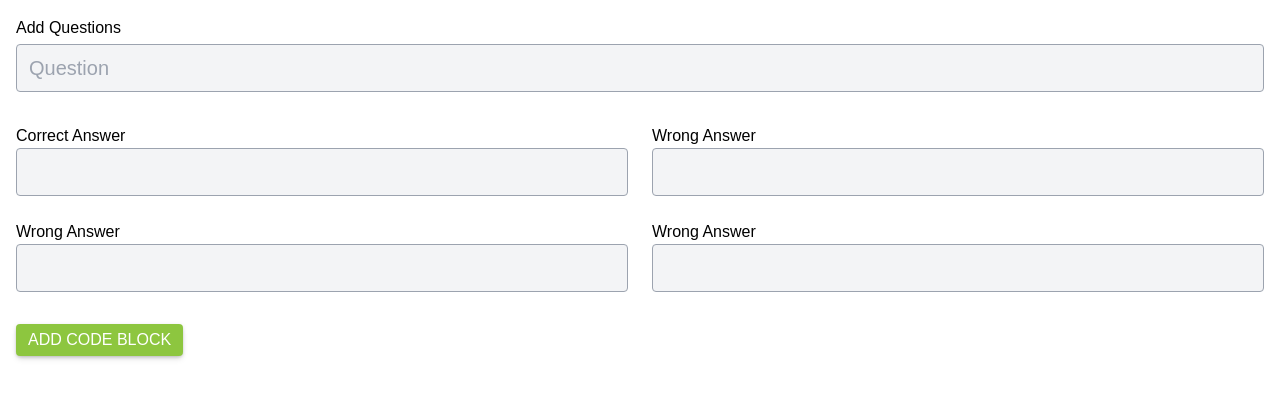
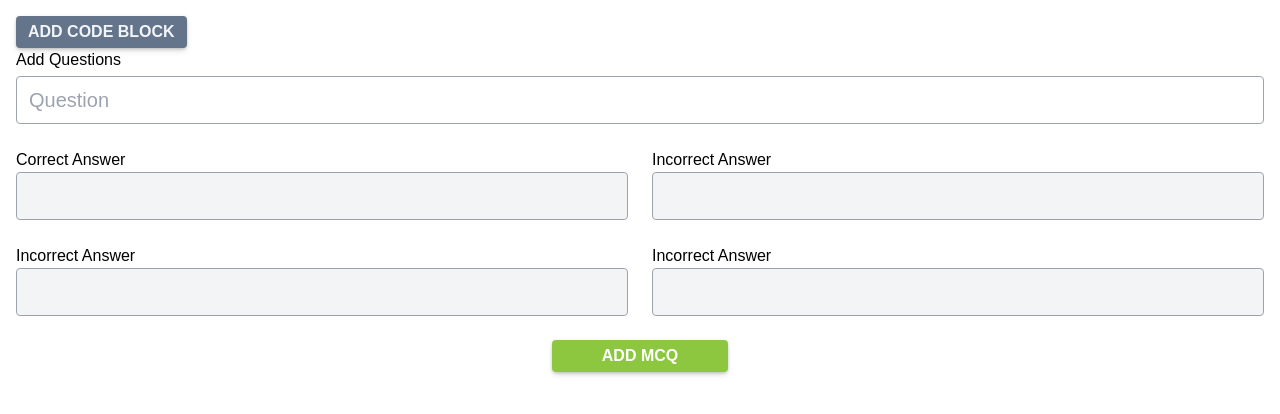
Before and after one commit to shehza-d/smit-quiz-app, a React (Create React App) app: page /admin in a window 1280 px wide. Shown: the top 414 px of the page. Built offline with nearby package versions, Linux system fonts and the light colour scheme.

Commit message:
questions showing on page

```diff
--- a/package.json
+++ b/package.json
@@ -14,13 +14,17 @@
     "eject": "react-scripts eject"
   },
   "dependencies": {
+    "@hookform/resolvers": "^3.3.4",
     "axios": "^1.6.8",
     "react": "^18.2.0",
     "react-code-block": "^1.0.0",
     "react-dom": "^18.2.0",
+    "react-hook-form": "^7.51.3",
     "react-router-dom": "^6.15.0",
     "react-scripts": "5.0.1",
-    "web-vitals": "^2.1.4"
+    "tailwind-merge": "^2.3.0",
+    "web-vitals": "^2.1.4",
+    "zod": "^3.23.0"
   },
   "devDependencies": {
     "@testing-library/jest-dom": "^5.17.0",
--- a/src/components/utils/CodeForm.tsx
+++ b/src/components/admin/CodeForm.tsx
@@ -1,8 +1,10 @@
 import { useState, useContext } from "react";
 import axios from "axios";
+import Button from "../ui/Button";
 // import { GlobalContext } from "../../context/context";
 // import useDoc from "../../hooks/useDoc";
-import Button from "../ui/Button";
+import type { Dispatch, SetStateAction } from "react";
+import { IMcq } from "../../types";
 
 const supportedLanguage = [
   "html",
@@ -18,7 +20,14 @@ const supportedLanguage = [
   "python",
 ];
 
-export default function CodeForm({ onClose }: any) {
+interface IProps {
+  setMCQs: Dispatch<SetStateAction<IMcq[]>>;
+  setShowCodeBlockFormModel: Dispatch<SetStateAction<boolean>>;
+}
+
+export default function CodeForm(Props: IProps) {
+  const { setMCQs, setShowCodeBlockFormModel } = Props;
+
   //   const { state, dispatch } = useContext(GlobalContext);
   //   const { postCode, isLoading } = useDoc();
   const [codeTitle, setCodeTitle] = useState("");
@@ -50,7 +59,7 @@ export default function CodeForm({ onClose }: any) {
       contentType: "code",
     };
     // postCode(data);
-    onClose();
+    // onClose();
   };
 
   //   const bg_c = useColorModeValue("blackAlpha.100", "whiteAlpha.100");
@@ -100,7 +109,8 @@ export default function CodeForm({ onClose }: any) {
         <div>
           <Button
             type="submit"
-            //   isLoading={isLoading}
+            // isLoading={isLoading}
+            onClick={() => setShowCodeBlockFormModel(false)}
           >
             Add Code
           </Button>
--- /dev/null
+++ b/src/components/admin/McqForm.tsx
@@ -0,0 +1,113 @@
+import Button from "../ui/Button";
+import { useForm } from "react-hook-form";
+import { IMcq } from "../../types";
+import type { Dispatch, SetStateAction } from "react";
+import { zodResolver } from "@hookform/resolvers/zod";
+import { mcqFormSchema, McqFormSchemaType } from "../../utils/zodValidation";
+
+interface IProps {
+  setMCQs: Dispatch<SetStateAction<IMcq[]>>;
+}
+
+export default function McqForm(Props: IProps) {
+  const { setMCQs } = Props;
+
+  const {
+    register,
+    handleSubmit,
+    formState: { errors },
+  } = useForm<McqFormSchemaType>({
+    mode: "onTouched",
+    resolver: zodResolver(mcqFormSchema),
+  });
+
+  const onFormSubmit = (data: McqFormSchemaType) => {
+    console.log("🚀 ~ onFormSubmit ~ data:", data);
+    setMCQs((perv) => [
+      ...perv,
+      {
+        ...data,
+        incorrect_answers: [
+          data.incorrect_answer1,
+          data.incorrect_answer2,
+          data.incorrect_answer3,
+        ],
+        id: crypto.randomUUID(),
+      },
+    ]);
+    // setProjectModal(false);
+  };
+
+  console.log(errors ? errors : "");
+  return (
+    <form onSubmit={handleSubmit(onFormSubmit)}>
+      <input
+        id="question"
+        {...register("question")}
+        required={true}
+        type="text"
+        placeholder="Question"
+        className={`my-4 mb-2 mt-1 block h-12 w-full border p-3 ${
+          false //errors
+            ? "border-red-400 ring-red-500"
+            : "focus:border-primary focus:ring-primary"
+        } "bg-gray-100 rounded border-gray-400 outline-none focus:ring-2 md:text-xl`}
+      />
+
+      {/* <Button
+        onClick={() => setShowCodeBlockFormModel(!showCodeBlockFormModel)}
+        className="bg-slate-500 text-slate-100"
+      >
+        Add Code Block
+      </Button> */}
+
+      <div className="my-6 grid grid-cols-2 gap-6">
+        <div className="flex flex-col">
+          Correct Answer
+          <input
+            //    id="correct_answer"
+            {...register("correct_answer")}
+            required={true}
+            type="text"
+            className="h-12 w-full rounded border border-gray-400 bg-gray-100 p-3 outline-none focus:border-primary focus:ring-2 focus:ring-primary md:text-xl"
+          />
+        </div>
+        <div className="flex flex-col">
+          Incorrect Answer
+          <input
+            id="incorrect_answer1"
+            {...register("incorrect_answer1")}
+            type="text"
+            className="h-12 w-full rounded border border-gray-400 bg-gray-100 p-3 outline-none focus:border-primary focus:ring-2 focus:ring-primary md:text-xl"
+          />
+        </div>
+        <div className="flex flex-col">
+          Incorrect Answer
+          <input
+            id="incorrect_answer2"
+            {...register("incorrect_answer2")}
+            type="text"
+            className="h-12 w-full rounded border border-gray-400 bg-gray-100 p-3 outline-none focus:border-primary focus:ring-2 focus:ring-primary md:text-xl"
+          />
+        </div>
+        <div className="flex flex-col">
+          Incorrect Answer
+          <input
+            id="incorrect_answer3"
+            {...register("incorrect_answer3")}
+            type="text"
+            className="h-12 w-full rounded border border-gray-400 bg-gray-100 p-3 outline-none focus:border-primary focus:ring-2 focus:ring-primary md:text-xl"
+          />
+        </div>
+      </div>
+
+      <Button
+        type="submit"
+        // onClick={() => setShowCodeBlockFormModel(!showCodeBlockFormModel)}
+        className="mx-auto w-44"
+      >
+        Add MCQ
+      </Button>
+    </form>
+  );
+}
--- a/src/components/ui/Button.tsx
+++ b/src/components/ui/Button.tsx
@@ -1,9 +1,8 @@
-interface IProps {
-  children: React.ReactNode;
-  className?: string;
-  href?: string;
-  onClick?: () => void;
-  type?: "button" | "reset" | "submit";
+import { twMerge } from "tailwind-merge";
+
+type ButtonProps = React.ButtonHTMLAttributes<HTMLButtonElement>;
+
+interface IProps extends ButtonProps {
   isLoading?: boolean;
 }
 
@@ -13,7 +12,11 @@ export default function Button(Props: IProps) {
     <button
       // href={href||'#'}
       onClick={onClick ? onClick : () => {}}
-      className={`${className} center rounded bg-primary px-3 py-1 font-semibold uppercase text-white shadow-md drop-shadow hover:shadow-xl hover:drop-shadow-xl`}
+      className={twMerge(
+        // twMerge ensures the props classes will be applied and below classes will be overridden
+        `center rounded bg-primary px-3 py-1 font-semibold uppercase text-white shadow-md drop-shadow hover:shadow-xl hover:drop-shadow-xl`,
+        className
+      )}
       type={type || "button"}
     >
       {!isLoading ? children : "Loading..."}
--- a/src/components/ui/Model.tsx
+++ b/src/components/ui/Model.tsx
@@ -1,7 +1,8 @@
+import type { Dispatch, SetStateAction } from "react";
+
 interface IProps {
   children: React.ReactNode;
-  //   showModal: boolean;
-  setShowModal: any; //Dispatch<SetStateAction<boolean>>;
+  setShowModal: Dispatch<SetStateAction<boolean>>;
 }
 
 export default function Model({ children, setShowModal }: IProps) {
--- a/src/pages/Admin.tsx
+++ b/src/pages/Admin.tsx
@@ -1,11 +1,15 @@
 // New Quiz Questions will be added here
 import { useState } from "react";
 import Model from "../components/ui/Model";
-import CodeForm from "../components/utils/CodeForm";
+import CodeForm from "../components/admin/CodeForm";
 import Button from "../components/ui/Button";
+import { IMcq } from "../types";
+import McqForm from "../components/admin/McqForm";
 
 export default function Admin() {
   const [showCodeBlockFormModel, setShowCodeBlockFormModel] = useState(false);
+  const [MCQs, setMCQs] = useState<IMcq[]>([]);
+  console.log("🚀 ~ Admin ~ MCQs:", MCQs);
 
   return (
     <div>
@@ -14,56 +18,35 @@ export default function Admin() {
           // showModal={showCodeBlockFormModel}
           setShowModal={setShowCodeBlockFormModel}
         >
-          <CodeForm />
+          <CodeForm
+            setMCQs={setMCQs}
+            setShowCodeBlockFormModel={setShowCodeBlockFormModel}
+          />
         </Model>
       )}
-      <h3>Add Questions</h3>
-      <input
-        type="text"
-        placeholder="Question"
-        className={`block h-12 w-full border border-gray-400 bg-gray-100 p-3 ${
-          false //errors
-            ? "border-red-400 ring-red-500"
-            : "focus:border-primary focus:ring-primary"
-        } "mb-2 mt-1 rounded outline-none focus:ring-2 md:text-xl`}
-      />
-
-      <div className="my-8 grid grid-cols-2 gap-6">
-        <div className="flex flex-col">
-          Correct Answer
-          <input
-            type="text"
-            className="h-12 w-full rounded border border-gray-400 bg-gray-100 p-3 outline-none focus:border-primary focus:ring-2 focus:ring-primary md:text-xl"
-          />
-        </div>
-        <div className="flex flex-col">
-          Wrong Answer
-          <input
-            type="text"
-            className="h-12 w-full rounded border border-gray-400 bg-gray-100 p-3 outline-none focus:border-primary focus:ring-2 focus:ring-primary md:text-xl"
-          />
-        </div>
-        <div className="flex flex-col">
-          Wrong Answer
-          <input
-            type="text"
-            className="h-12 w-full rounded border border-gray-400 bg-gray-100 p-3 outline-none focus:border-primary focus:ring-2 focus:ring-primary md:text-xl"
-          />
-        </div>
-        <div className="flex flex-col">
-          Wrong Answer
-          <input
-            type="text"
-            className="h-12 w-full rounded border border-gray-400 bg-gray-100 p-3 outline-none focus:border-primary focus:ring-2 focus:ring-primary md:text-xl"
-          />
-        </div>
-      </div>
       <Button
         onClick={() => setShowCodeBlockFormModel(!showCodeBlockFormModel)}
-        className="button"
+        className="bg-slate-500 text-slate-100"
       >
         Add Code Block
       </Button>
+
+      <h3>Add Questions</h3>
+      <McqForm setMCQs={setMCQs} />
+
+      <div className="list">
+        {MCQs?.map((mcq) => (
+          <div key={mcq.id}>
+            Q. {mcq.question} <br />
+            Options 1. {mcq.correct_answer} <br />
+            {mcq.incorrect_answers?.map((item, i) => (
+              <>
+                Options {i + 2}. {item} <br />
+              </>
+            ))}
+          </div>
+        ))}
+      </div>
     </div>
   );
 }
--- /dev/null
+++ b/src/utils/zodValidation.ts
@@ -0,0 +1,43 @@
+import { z } from "zod";
+
+const emailRegex = /^[A-Za-z0-9._%+-]+@[A-Za-z0-9.-]+\.[A-Za-z]{2,}$/;
+const otpRegex = /^\d{6}$/;
+const regNoRegex = /^\d{1,9}$/;
+const cnicRegex = /^\d{13}$/;
+
+export const mcqFormSchema = z.object({
+  question: z.string().min(3).max(300),
+  correct_answer: z.string().min(2).max(100),
+  incorrect_answer1: z.string().min(2).max(100),
+  incorrect_answer2: z.string().min(2).max(100),
+  incorrect_answer3: z.string().min(2).max(100),
+});
+
+export const loginFormSchema = z.object({
+  email: z.string().min(3).max(100),
+  password: z.string().min(6).max(500),
+});
+
+export const signupFormSchema = z
+  .object({
+    fullName: z.string().min(3).max(100), //return custom err msges
+    userName: z.string().min(3).max(100),
+    email: z.string().email().min(3).max(100),
+    password: z.string().min(6).max(500),
+    repeatPassword: z.string().min(6).max(500),
+    avatar: z.any(),
+    coverImage: z.any().optional(),
+  })
+  .superRefine(({ password, repeatPassword }, ctx) => {
+    if (repeatPassword !== password) {
+      ctx.addIssue({
+        code: "custom",
+        message: "The passwords did not match",
+        path: ["repeatPassword"],
+      });
+    }
+  });
+
+export type loginFormSchemaType = z.infer<typeof loginFormSchema>;
+export type signupFormSchemaType = z.infer<typeof signupFormSchema>;
+export type McqFormSchemaType = z.infer<typeof mcqFormSchema>;
```
Also changed, not shown: src/types/index.ts (+8 -0 lines), 1 other file (tests, documents, lock files or other folders).
